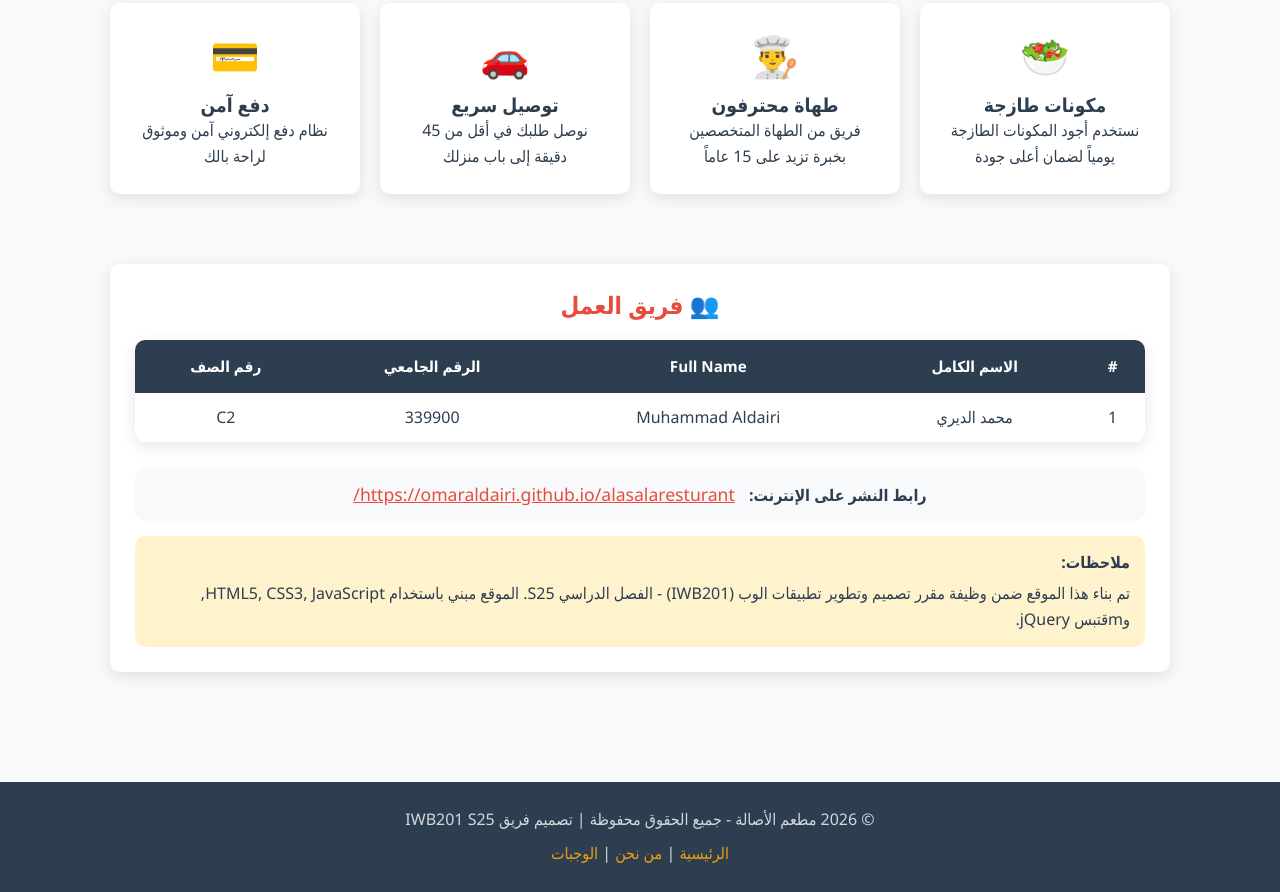
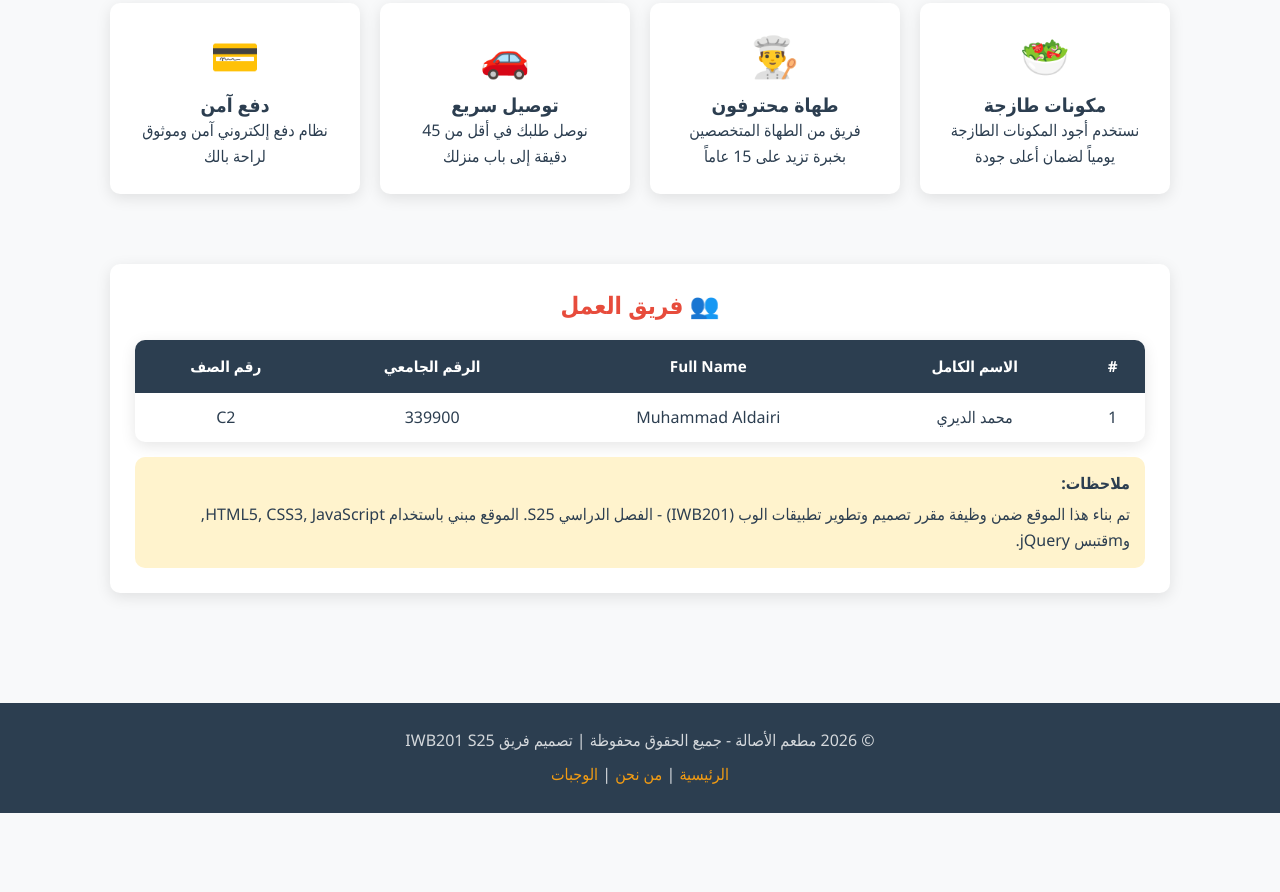
Before and after one commit to Omaraldairi/alasalaresturant, a plain HTML site: page index.html in a window 1280 px wide. Shown: the part 462-1354 px from the top of the page. After the commit the page ends 1275 px from the top, so only its background shows below. Drawn offline with Linux system fonts and the light colour scheme.

Commit message:
Add files via upload

```diff
--- a/index.html
+++ b/index.html
@@ -71,10 +71,7 @@
             </tbody>
         </table>
 
-        <div style="margin-top: 25px; padding: 15px; background: #f8f9fa; border-radius: 10px; text-align: center;">
-            <strong>رابط النشر على الإنترنت:</strong>
-            <a href="https://omaraldairi.github.io/alasalaresturant/" style="color: var(--primary); font-size: 1.1rem; margin-right: 10px;">https://omaraldairi.github.io/alasalaresturant/</a>
-        </div>
+
 
         <div style="margin-top: 15px; padding: 15px; background: #fff3cd; border-radius: 10px;">
             <strong>ملاحظات:</strong>
```
Also changed, not shown: Meals.html (+8 -1 lines).
